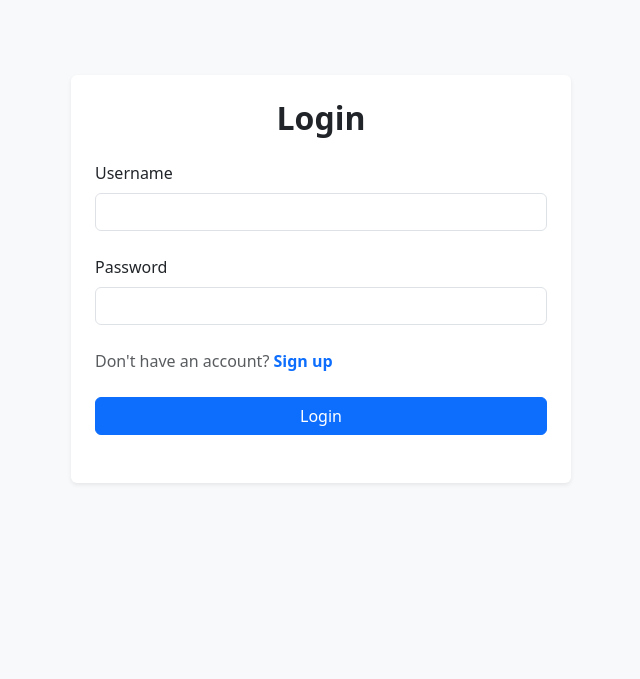
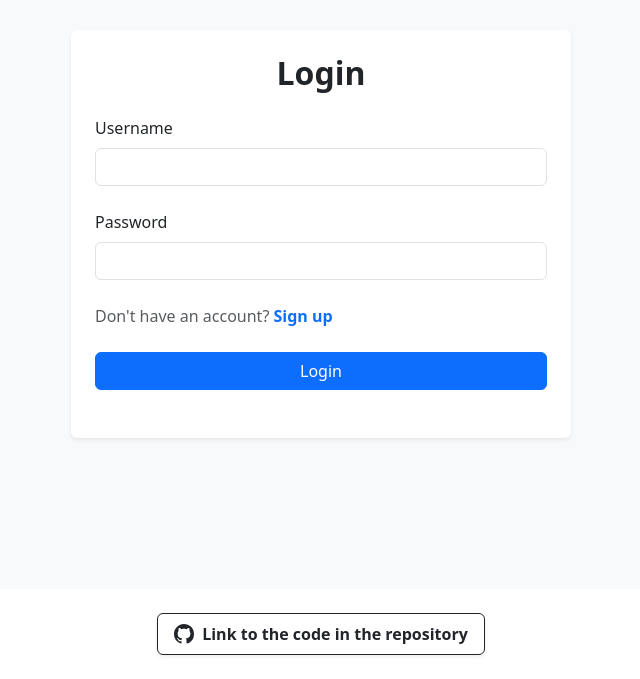
Before and after one commit to Elber-Kevenny/app_authentication, a React (Vite) app: page /login in a window 1280 px wide. Shown: the part 121-800 px from the top of the page, without its empty margins (319-959 px from the left). Built offline with nearby package versions, Linux system fonts and the light colour scheme.

Commit message:
adicionado link para o github

```diff
--- a/src/client/App.tsx
+++ b/src/client/App.tsx
@@ -2,6 +2,7 @@ import { Dashboard } from "./components/dashboard.js";
 import { Login } from "./components/login.js";
 import { Navigate, Route, Routes } from "react-router-dom";
 import { Register } from "./components/register.js";
+import GithubLink from "./components/githubLink.js";
 
 export const App = () => {
   return (
@@ -12,6 +13,7 @@ export const App = () => {
         <Route path="/register" element={<Register />} />
         <Route path="/dashboard" element={<Dashboard />} />
       </Routes>
+      <GithubLink />
     </div>
   );
 };
--- a/src/client/components/dashboard.tsx
+++ b/src/client/components/dashboard.tsx
@@ -63,7 +63,7 @@ export const Dashboard: React.FC<DashboardProps> = () => {
   };
 
   return (
-    <div style={{ minHeight: "100vh", backgroundColor: "#f8f9fa" }}>
+    <div style={{ minHeight:  "calc(100vh - 150px)", backgroundColor: "#f8f9fa" }}>
       <header className="navbar navbar-dark sticky-top bg-dark flex-md-nowrap p-2 shadow">
         <a
           className="navbar-brand col-md-3 col-lg-2 me-0 px-3 fs-6 font-monospace fw-bold"
@@ -91,7 +91,7 @@ export const Dashboard: React.FC<DashboardProps> = () => {
         <div className="row">
           <nav
             className="col-md-3 col-lg-2 d-md-block collapse p-3"
-            style={{ minHeight: "100vh", backgroundColor: "#212529" }}
+            style={{ minHeight:  "calc(100vh - 150px)", backgroundColor: "#212529" }}
           >
             <ul className="nav nav-pills flex-column mb-auto">
               <li className="nav-item mb-1">
--- /dev/null
+++ b/src/client/components/githubLink.tsx
@@ -0,0 +1,28 @@
+import React from 'react';
+
+const GithubLink = () => {
+  return (
+    <div className="text-center my-4">
+      <a
+        href="https://github.com/Elber-Kevenny/app_authentication"
+        target="_blank"
+        rel="noopener noreferrer"
+        className="btn btn-outline-dark d-inline-flex align-items-center gap-2 shadow-sm px-3 py-2 text-decoration-none"
+      >
+        <svg
+          xmlns="http://www.w3.org/2000/svg"
+          width="20"
+          height="20"
+          fill="currentColor"
+          className="bi bi-github"
+          viewBox="0 0 16 16"
+        >
+          <path d="M8 0C3.58 0 0 3.58 0 8c0 3.54 2.29 6.53 5.47 7.59.4.07.55-.17.55-.38 0-.19-.01-.82-.01-1.49-2.01.37-2.53-.49-2.69-.94-.09-.23-.48-.94-.82-1.13-.28-.15-.68-.52-.01-.53.63-.01 1.08.58 1.23.82.72 1.21 1.87.87 2.33.66.07-.52.28-.87.51-1.07-1.78-.2-3.64-.89-3.64-3.95 0-.87.31-1.59.82-2.15-.08-.2-.36-1.02.08-2.12 0 0 .67-.22 2.2.82.64-.18 1.32-.27 2-.27.68 0 1.36.09 2 .27 1.53-1.04 2.2-.82 2.2-.82.44 1.1.16 1.92.08 2.12.51.56.82 1.27.82 2.15 0 3.07-1.87 3.75-3.65 3.95.29.25.54.73.54 1.48 0 1.07-.01 1.93-.01 2.2 0 .21.15.46.55.38A8.012 8.012 0 0 0 16 8c0-4.42-3.58-8-8-8z" />
+        </svg>
+        <span className="fw-semibold">Link to the code in the repository</span>
+      </a>
+    </div>
+  );
+};
+
+export default GithubLink;
--- a/src/client/components/login.tsx
+++ b/src/client/components/login.tsx
@@ -35,7 +35,7 @@ export const Login: React.FC<LoginProps> = () => {
   return (
     <div
       className="d-flex align-items-center justify-content-center bg-light"
-      style={{ minHeight: "100vh", padding: "50px" }}
+      style={{ minHeight: "calc(100vh - 90px)", padding: "50px" }}
     >
       <FormCp
         title={title}
--- a/src/client/components/register.tsx
+++ b/src/client/components/register.tsx
@@ -32,7 +32,7 @@ export const Register: React.FC = () => {
   return (
     <div
       className="d-flex align-items-center justify-content-center bg-light"
-      style={{ minHeight: "100vh", padding: "50px" }}
+      style={{ minHeight:  "calc(100vh - 90px)", padding: "50px" }}
     >
       <FormCp
         isRegister={true}
--- a/src/server/index.ts
+++ b/src/server/index.ts
@@ -7,7 +7,6 @@ import fastifyPassport from "@fastify/passport";
 import cors from "@fastify/cors";
 import "dotenv/config";
 import { AuthService } from "./services/authService.js";
-import ConnectSessionSequelizeFactory from "connect-session-sequelize";
 
 export default async function buildApp() {
   const app = fastify();
--- a/src/server/types/fastify-passport.d.ts
+++ b/src/server/types/fastify-passport.d.ts
@@ -1,12 +1,10 @@
 import "@fastify/passport";
 import { AccountAttributes } from "../server/models/userModel.ts";
 
-// Extendendo o módulo do @fastify/passport
 declare module "@fastify/passport" {
   interface PassportUser extends AccountAttributes {}
 }
 
-// Opcional: Garante que a propriedade request.user no Fastify use seu tipo Account
 declare module "fastify" {
   interface FastifyRequest {
     user?: AccountAttributes;
```
Also changed, not shown: src/client/fetch/api.tsx (+0 -71 lines), src/server/controllers/userController.ts (+0 -52 lines), src/server/routes/userRouter.ts (+0 -7 lines).
